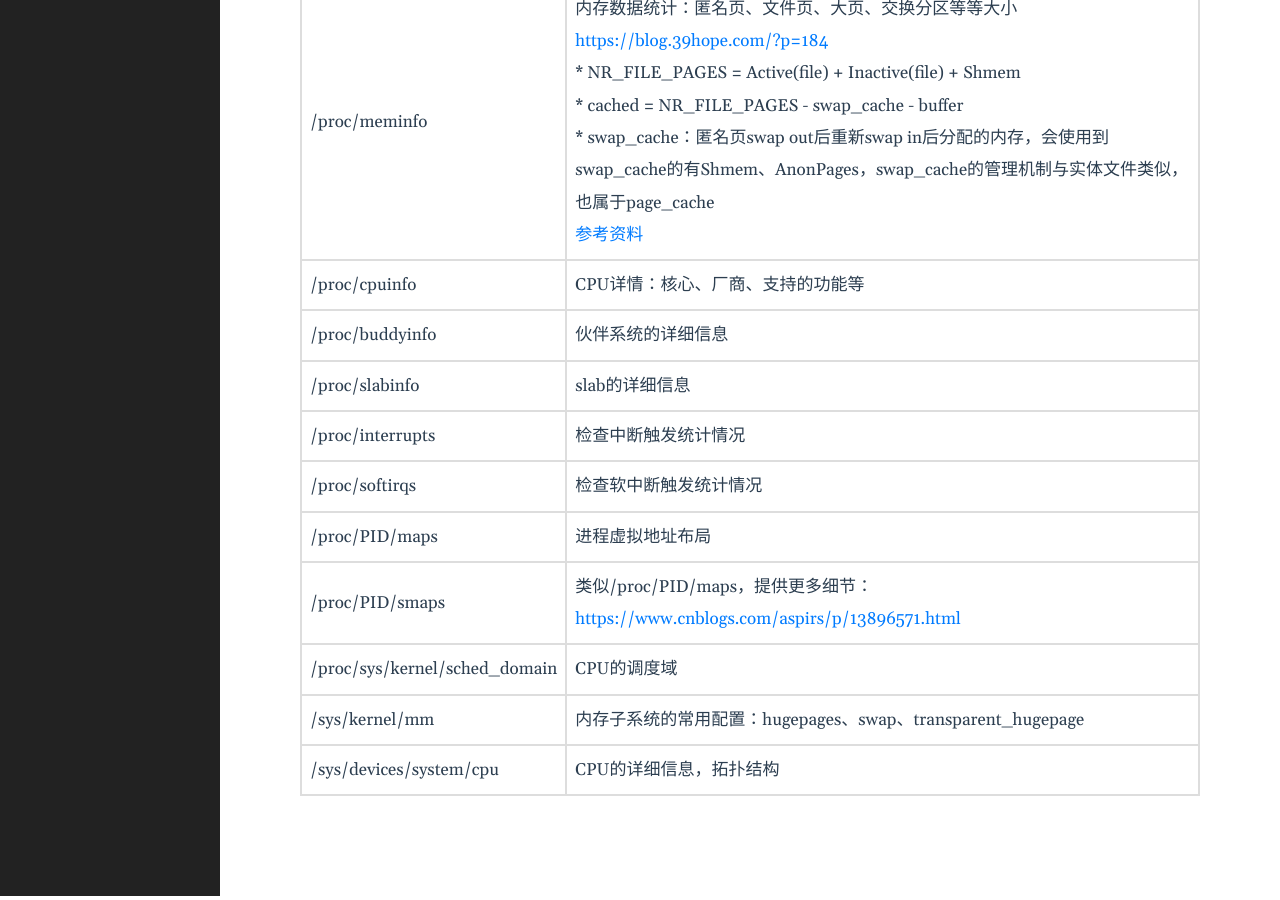
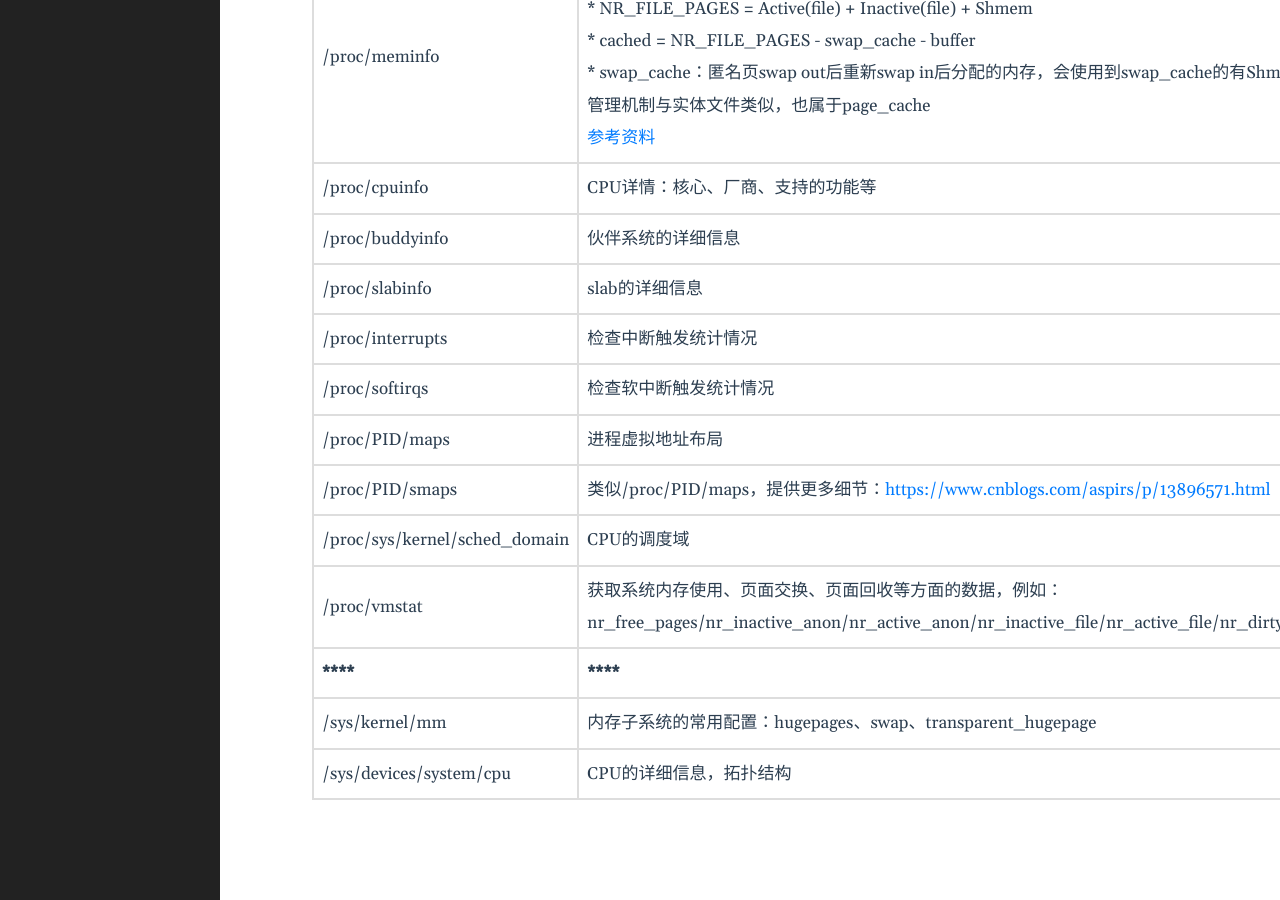
Before and after one commit to lclgo/lclgo.github.io, a Jekyll site: the page built from _posts/kernel/2025-02-22-proc-sysfs.md, in a window 1280 px wide and 900 px high, scrolled down 689 px. Built offline with Jekyll 4.4.1, drawn with Linux system fonts in a browser that asks for light colours.

Commit message:
update proc-sysfs

```diff
--- a/_posts/kernel/2025-02-22-proc-sysfs.md
+++ b/_posts/kernel/2025-02-22-proc-sysfs.md
@@ -30,6 +30,7 @@ Todo
 |/proc/PID/maps|进程虚拟地址布局|
 |/proc/PID/smaps|类似/proc/PID/maps，提供更多细节：<https://www.cnblogs.com/aspirs/p/13896571.html>|
 |/proc/sys/kernel/sched_domain|CPU的调度域|
-|==|==|
+|/proc/vmstat|获取系统内存使用、页面交换、页面回收等方面的数据，例如：nr_free_pages/nr_inactive_anon/nr_active_anon/nr_inactive_file/nr_active_file/nr_dirty/nr_writeback/pgfault/pgmajfault|
+|************|************|
 |/sys/kernel/mm|内存子系统的常用配置：hugepages、swap、transparent_hugepage|
 |/sys/devices/system/cpu|CPU的详细信息，拓扑结构|
```
